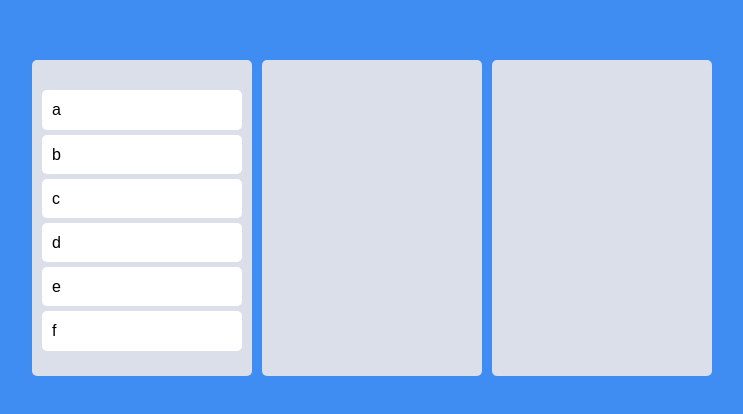
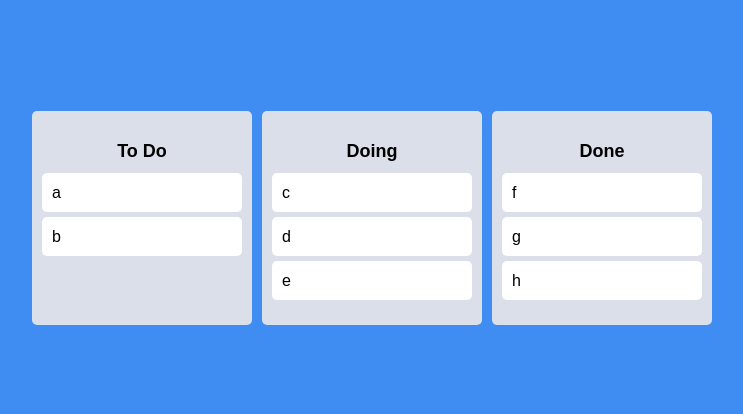
Before and after one commit to hoyo1744/react-master, a React (Create React App) app in the folder react-masterclass/: page / in a window 1280 px wide. Shown: the part 182-596 px from the top of the page, without its empty margins (268-1011 px from the left). Built offline with nearby package versions, Linux system fonts and the light colour scheme.

Commit message:
#7.9 Same Board Movement
DropResult
draggableId: 드래그 되었던 Draggable의 id
type: 드래그 되었던 Draggable의 type
source: Draggable이 시작된 위치
destination: Draggable이 끝난 위치

```diff
--- a/react-masterclass/src/App.tsx
+++ b/react-masterclass/src/App.tsx
@@ -31,16 +31,26 @@ const Wrapper = styled.div`
 function App() {
 
     const [toDos, setToDos] = useRecoilState(toDoState);
-    const onDragEnd = ({draggableId, destination, source}:DropResult) => {
-        if(!destination) return;
-        // setToDos((oldToDos) => {
-        //     const copyToDos = [...oldToDos];
-        //
-        //     copyToDos.splice(source.index, 1);
-        //     copyToDos.splice(destination?.index, 0, draggableId);
-        //
-        //     return copyToDos;
-        // })
+    const onDragEnd = (info:DropResult) => {
+        console.log(info);
+
+        const {destination, draggableId, source} = info;
+        if ( destination?.droppableId === source.droppableId ) {
+            // same board movement.
+
+            setToDos((allBoards) => {
+
+                const boardCopy = [...allBoards[source.droppableId]];
+
+                boardCopy.splice(source.index, 1);
+                boardCopy.splice(destination?.index, 0, draggableId);
+                return {
+                    ...allBoards,
+                    [source.droppableId] : boardCopy
+                } ;
+            })
+        }
+
     };
 
     return (
--- a/react-masterclass/src/atoms.tsx
+++ b/react-masterclass/src/atoms.tsx
@@ -12,8 +12,8 @@ interface IToDoState {
 export const toDoState = atom<IToDoState>({
     key:"toDo",
     default: {
-        to_do: ["a", "b", "c", "d", "e", "f"],
-        doing: [],
-        done: [],
+        "To Do": ["a", "b"],
+        "Doing": ["c", "d", "e"],
+        "Done": ["f", "g", "h"],
     }
 })
--- a/react-masterclass/src/components/Board.tsx
+++ b/react-masterclass/src/components/Board.tsx
@@ -2,6 +2,9 @@ import {Droppable} from "react-beautiful-dnd";
 import DragabbleCard from "./DraggableCard";
 import React from "react";
 import styled from "styled-components";
+
+//-- style
+
 
 const Wrapper = styled.div`
     background-color: ${(props) => props.theme.boardColor};
@@ -11,6 +14,15 @@ const Wrapper = styled.div`
     min-height: 200px;
 `;
 
+const Title = styled.h2`
+    text-align: center;
+    font-weight: 600;
+    margin-bottom: 10px;
+    font-size: 18px;
+`;
+
+//-- interface
+
 interface IBoardProps {
     toDos: string[];
     boardId: string;
@@ -18,16 +30,18 @@ interface IBoardProps {
 
 function Board({toDos, boardId}: IBoardProps){
     return (
+        <Wrapper>
+            <Title>{boardId}</Title>
             <Droppable droppableId={boardId}>
                 {
                     (magic) =>
-                    <Wrapper ref={magic.innerRef} {...magic.droppableProps}>
+                        <div ref={magic.innerRef} {...magic.droppableProps}>
                             {toDos.map((toDo, index) => <DragabbleCard key={toDo} toDo={toDo} index={index}/>)}
                             {magic.placeholder}
-                    </Wrapper>
+                        </div>
                 }
             </Droppable>
-
+        </Wrapper>
     );
 }
 
```
Lines whose indentation alone changed are shown as unchanged.
